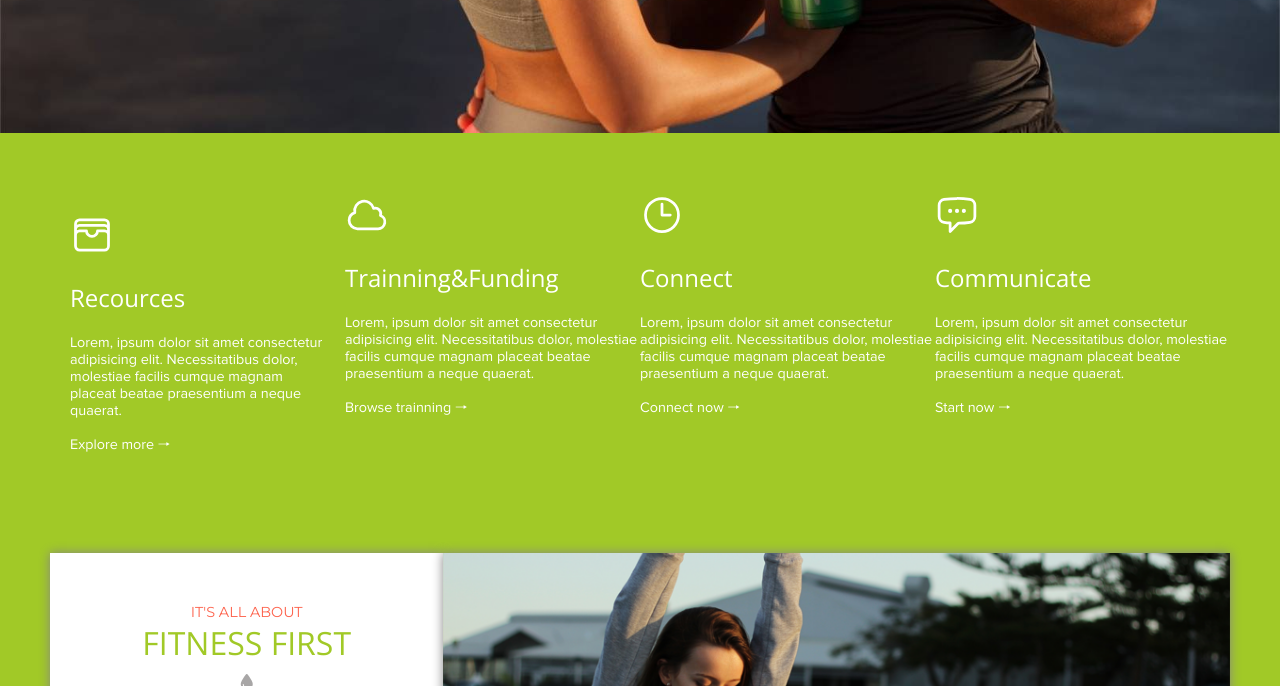
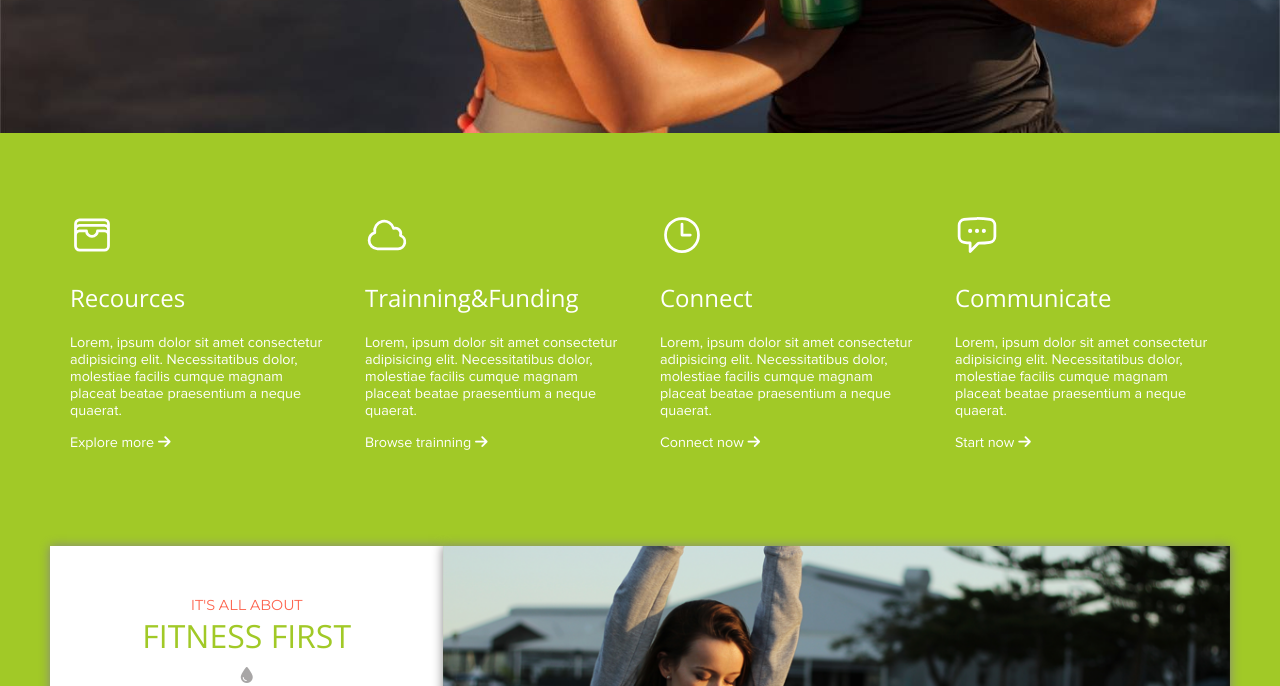
Before and after one commit to lyamancbbrva/fitness-site, a plain HTML site: page index.htm in a window 1280 px wide. Shown: the part 667-1353 px from the top of the page. Drawn offline with nearby package versions, Linux system fonts and the light colour scheme.

Commit message:
second commit

```diff
--- a/index.htm
+++ b/index.htm
@@ -54,9 +54,9 @@
               Necessitatibus dolor, molestiae facilis cumque magnam placeat
               beatae praesentium a neque quaerat.
             </p>
-            <a href="">Explore more 🠒</a>
+            <a href="">Explore more <i class="fa-solid fa-arrow-right txtwhite"></i></a>
           </div>
-          <div class="green-card">
+          <div class="green-card padding20">
             <svg
               xmlns="http://www.w3.org/2000/svg"
               fill="none"
@@ -77,9 +77,9 @@
               Necessitatibus dolor, molestiae facilis cumque magnam placeat
               beatae praesentium a neque quaerat.
             </p>
-            <a href="">Browse trainning 🠒</a>
+            <a href="">Browse trainning <i class="fa-solid fa-arrow-right txtwhite"></i></a>
           </div>
-          <div class="green-card">
+          <div class="green-card padding20">
             <svg
               xmlns="http://www.w3.org/2000/svg"
               fill="none"
@@ -100,9 +100,9 @@
               Necessitatibus dolor, molestiae facilis cumque magnam placeat
               beatae praesentium a neque quaerat.
             </p>
-            <a href="">Connect now 🠒</a>
+            <a href="">Connect now <i class="fa-solid fa-arrow-right txtwhite"></i></a>
           </div>
-          <div class="green-card">
+          <div class="green-card padding20">
             <svg
               xmlns="http://www.w3.org/2000/svg"
               fill="none"
@@ -123,7 +123,7 @@
               Necessitatibus dolor, molestiae facilis cumque magnam placeat
               beatae praesentium a neque quaerat.
             </p>
-            <a href="">Start now 🠒</a>
+            <a href="">Start now <i class="fa-solid fa-arrow-right txtwhite"></i></a>
           </div>
         </div>
           <div class="row">
```
